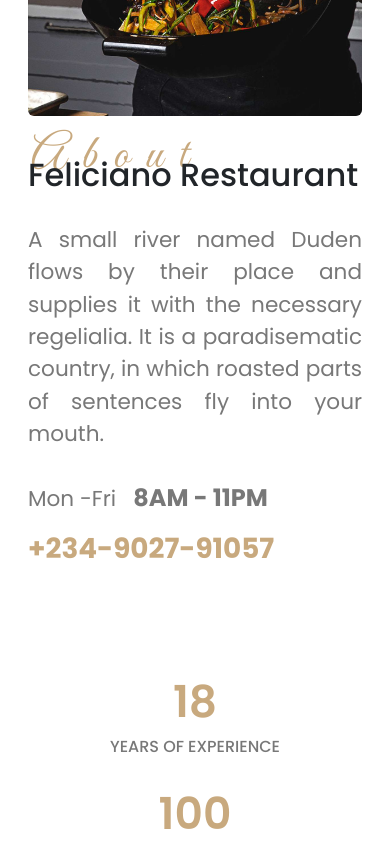
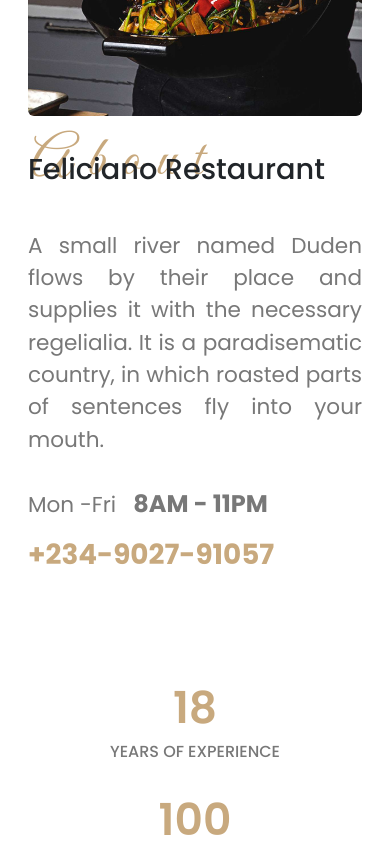
Before and after one commit to AllSparkTech100/test, a React (Vite) app: page / in a window 390 px wide. Shown: the part 1940-2784 px from the top of the page. Built offline with nearby package versions, Linux system fonts and the light colour scheme.

Commit message:
Add files via upload

```diff
--- a/src/Pages/pages.scss
+++ b/src/Pages/pages.scss
@@ -214,13 +214,15 @@ main {
           top: -3rem;
           :nth-of-type(1) {
             top: 60px;
-            font-size: 3rem;
+            font-size: 3.5rem;
             margin-bottom: 30px;
           }
           :nth-child(2) {
-            font-size: 2rem;
-            font-weight: bolder;
+            font-size: 1.8rem;
+            font-weight: bold;
             text-wrap: nowrap;
+            position: relative;
+            top: -.8rem;
           }
           :nth-child(3) {
             text-align: justify;
@@ -235,11 +237,11 @@ main {
       }
     }
 
-    .stat{
-    margin-top: 2rem;
+    .stat {
+      margin-top: 2rem;
     }
     #services {
-    margin-top: 3rem;
+      margin-top: 3rem;
       .head {
         h4 {
           top: 34px;
@@ -273,6 +275,19 @@ main {
         }
       }
     }
+    .blog {
+      .info {
+        h4 {
+          font-size: 5rem;
+        }
+        .info_inner {
+          bottom: 4.4rem;
+          h2 {
+            font-size: 3rem;
+          }
+        }
+      }
+    }
   }
 }
 
@@ -280,7 +295,7 @@ main {
   .rest_carrier {
     position: relative;
     top: -8rem;
-    .rest_info{
+    .rest_info {
       gap: 10px;
     }
 
--- a/src/__variable.scss
+++ b/src/__variable.scss
@@ -165,11 +165,10 @@ $fontFamily: "Great Vibes", cursive;
   }
   .form_carrier {
     width: 100%;
-    position: relative;
-    top: 4rem;
     .form-intro {
-      position: relative;
-      top: 40px;
+      // position: relative;
+      // top: 20px;
+      // bottom: 40rem;
       h4 {
         font-size: 3.5rem;
         text-wrap: nowrap;
```
